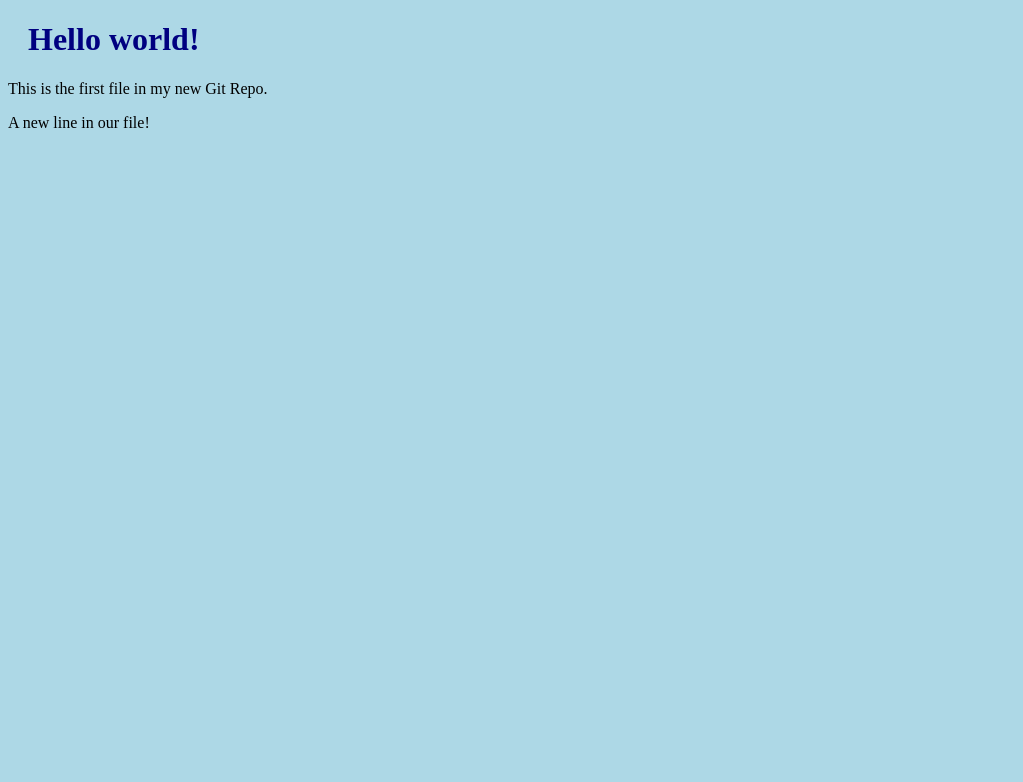
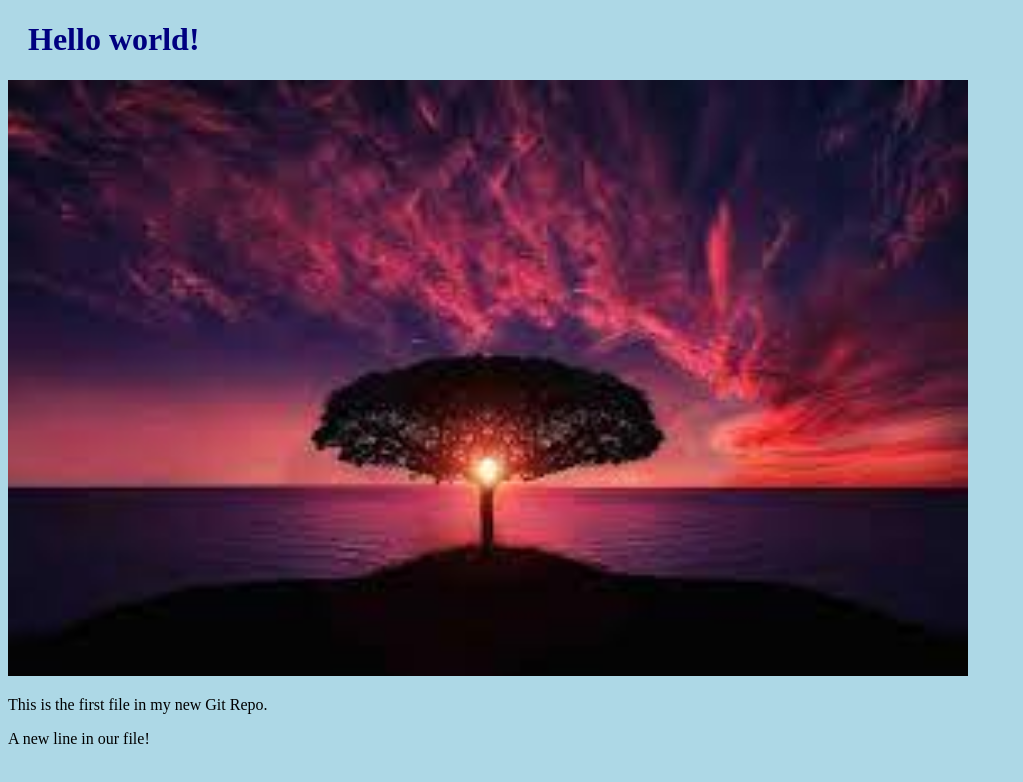
Before and after one commit to AksharAdithya/hello-world, a plain HTML site: page index.html in a window 1280 px wide. Shown: the whole page, without its empty margins (0-1023 px from the left). Drawn offline with Linux system fonts and the light colour scheme.

Commit message:
Added image

```diff
--- a/index.html
+++ b/index.html
@@ -7,6 +7,8 @@
 <body>
 
 <h1>Hello world!</h1>
+<div><img src="download.jpeg" alt="Hello World from Space"
+style="width:100%;max-width:960px"></div>
 <p>This is the first file in my new Git Repo.</p>
 <p>A new line in our file!</p>
 
```
Also changed, not shown: download.jpeg (added).
